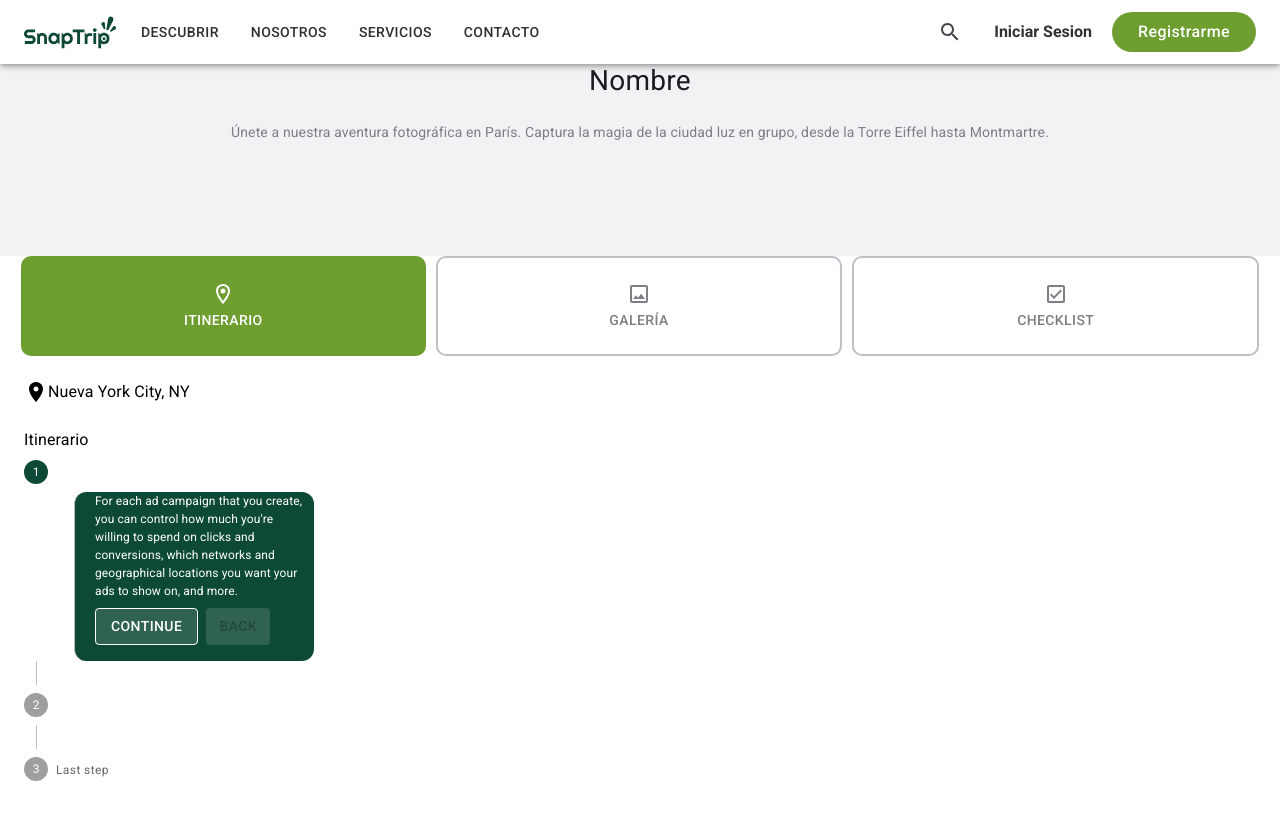
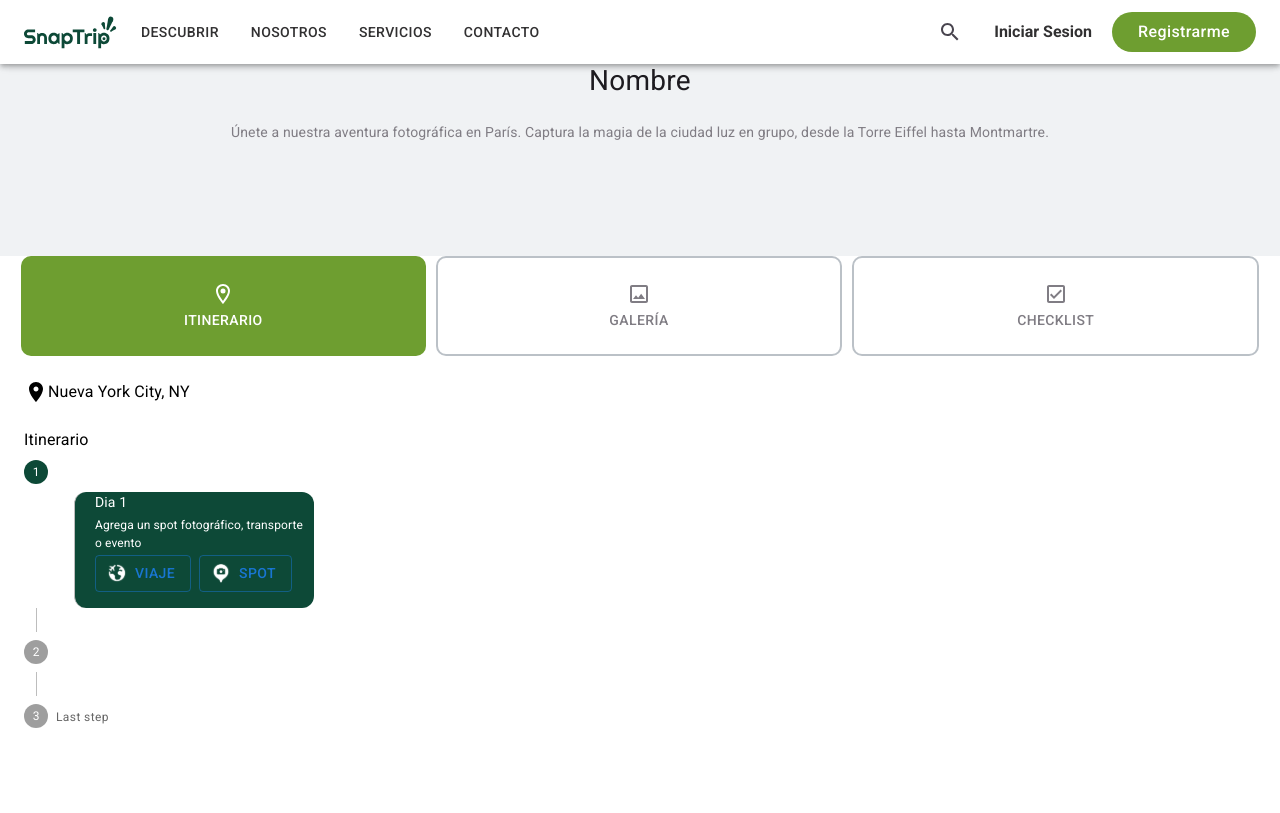
Before and after one commit to No-Country-simulation/s16-17-t-python-react, a React (Vite) app in the folder frontend/: page /create/events in a window 1280 px wide. Built offline with nearby package versions, Linux system fonts and the light colour scheme; no server answers.

Commit message:
Add: Card condicional para eventos, refactorizacion de ContactForm

```diff
--- a/frontend/src/pages/Home/ContactForm.jsx
+++ b/frontend/src/pages/Home/ContactForm.jsx
@@ -1,7 +1,34 @@
 /* eslint-disable arrow-body-style */
-import { Box, Fab, Link, TextField, Typography } from '@mui/material'
+import { Box, Fab, Link, styled, TextField, Typography } from '@mui/material'
 
 export const ContactForm = () => {
+
+	const StyledTextField = styled(TextField)`
+        & .MuiOutlinedInput-root .MuiOutlinedInput-notchedOutline {
+    border-color: #fff;
+  }
+  & .MuiFormLabel-root {
+    color: #fff;
+  }
+  & .Mui-focused .MuiOutlinedInput-notchedOutline {
+    border-color: #fff;
+  }
+  & .MuiInputBase-input {
+    color: #fff;
+  }
+  & .MuiOutlinedInput-root:hover .MuiOutlinedInput-notchedOutline {
+    border-color: #fff;
+  }
+  & .MuiInputLabel-outlined:hover {
+    color: #fff;
+  }
+  & .MuiOutlinedInput-root.Mui-focused .MuiOutlinedInput-input {
+    color: #fff;
+  }
+  & .MuiInputLabel-outlined.Mui-focused {
+    color: #fff;
+  }
+    `;
 	return (
 		<Box
 			sx={{
@@ -17,59 +44,17 @@ export const ContactForm = () => {
 			<Typography sx={{ color: '#fff', fontSize: '1.25rem' }}>
 				Contactanos:
 			</Typography>
-			<TextField
+			<StyledTextField
 				label="Nombre"
 				variant="outlined"
-				sx={{
-					'& .MuiOutlinedInput-notchedOutline': {
-						borderColor: '#fff',
-					},
-					'& .MuiFormLabel-root': {
-						color: '#fff',
-					},
-					'& .Mui-focused .MuiOutlinedInput-notchedOutline': {
-						borderColor: '#fff',
-					},
-					'& .MuiInputBase-input': {
-						color: '#fff',
-					},
-				}}
 			/>
-			<TextField
+			<StyledTextField
 				label="Email"
 				variant="outlined"
-				sx={{
-					'& .MuiOutlinedInput-notchedOutline': {
-						borderColor: '#fff',
-					},
-					'& .MuiFormLabel-root': {
-						color: '#fff',
-					},
-					'& .Mui-focused .MuiOutlinedInput-notchedOutline': {
-						borderColor: '#fff',
-					},
-					'& .MuiInputBase-input': {
-						color: '#fff',
-					},
-				}}
 			/>
-			<TextField
+			<StyledTextField
 				label="Mensaje"
 				variant="outlined"
-				sx={{
-					'& .MuiOutlinedInput-notchedOutline': {
-						borderColor: '#fff',
-					},
-					'& .MuiFormLabel-root': {
-						color: '#fff',
-					},
-					'& .Mui-focused .MuiOutlinedInput-notchedOutline': {
-						borderColor: '#fff',
-					},
-					'& .MuiInputBase-input': {
-						color: '#fff',
-					},
-				}}
 			/>
 			<Fab
 				variant="extended"
--- a/frontend/src/pages/events/CreateEvents/EventsTravel.jsx
+++ b/frontend/src/pages/events/CreateEvents/EventsTravel.jsx
@@ -1,7 +1,6 @@
 /* eslint-disable no-magic-numbers */
 /* eslint-disable arrow-body-style */
 
-import LocationOnIcon from '@mui/icons-material/LocationOn'
 import {
 	Box,
 	Stack,
@@ -14,14 +13,16 @@ import {
 	Stepper,
 } from '@mui/material'
 import { useState } from 'react'
+import LocationOnIcon from '@mui/icons-material/LocationOn'
+import { StepperCard } from './StepperCard/StepperCard'
 
 export const EventsTravel = () => {
 	const steps = [
 		{
 			label: '',
-			description: `For each ad campaign that you create, you can control how much
-                    you're willing to spend on clicks and conversions, which networks
-                    and geographical locations you want your ads to show on, and more.`,
+			stepCard: (
+				<StepperCard />
+			)
 		},
 		{
 			label: '',
@@ -91,39 +92,12 @@ export const EventsTravel = () => {
 									ml: '50px',
 								}}
 							>
-								<Typography sx={{ fontSize: '12px' }}>
-									{step.description}
-								</Typography>
+								<Box>
+									{step.stepCard}
+								</Box>
 								<Box sx={{ mb: 2 }}>
 									<div>
-										<Button
-											variant="outlined"
-											onClick={handleNext}
-											sx={{
-												mt: 1,
-												mr: 1,
-												backgroundColor: '#d9d9d92b',
-												color: '#fff',
-												borderColor: '#fff',
-											}}
-										>
-											{index === steps.length - 1 ?
-												'Finish'
-											:	'Continue'}
-										</Button>
-										<Button
-											disabled={index === 0}
-											onClick={handleBack}
-											sx={{
-												mt: 1,
-												mr: 1,
-												backgroundColor: '#d9d9d92b',
-												color: '#fff',
-												borderColor: '#fff',
-											}}
-										>
-											Back
-										</Button>
+
 									</div>
 								</Box>
 							</StepContent>
--- /dev/null
+++ b/frontend/src/pages/events/CreateEvents/StepperCard/StepperCard.jsx
@@ -0,0 +1,132 @@
+/* eslint-disable arrow-body-style */
+/* eslint-disable no-magic-numbers */
+import { useState } from 'react';
+import TravelIcon from '../../../../assets/img/travel-icon.svg'
+import SpotIcon from '../../../../assets/img/spot-icon.svg'
+import { Button, TextField, Typography, Stack, Box, IconButton, styled } from '@mui/material';
+import TravelExploreIcon from '@mui/icons-material/TravelExplore';
+import FlightTakeoffIcon from '@mui/icons-material/FlightTakeoff';
+import DirectionsBusIcon from '@mui/icons-material/DirectionsBus';
+import DirectionsTransitIcon from '@mui/icons-material/DirectionsTransit';
+import DirectionsCarIcon from '@mui/icons-material/DirectionsCar';
+import CloseIcon from '@mui/icons-material/Close';
+import CheckIcon from '@mui/icons-material/Check';
+
+export const StepperCard = () => {
+    const StyledTextField = styled(TextField)`
+        & .MuiOutlinedInput-root .MuiOutlinedInput-notchedOutline {
+    border-color: #fff;
+  }
+  & .MuiFormLabel-root {
+    color: #fff;
+  }
+  & .Mui-focused .MuiOutlinedInput-notchedOutline {
+    border-color: #fff;
+  }
+  & .MuiInputBase-input {
+    color: #fff;
+  }
+  & .MuiOutlinedInput-root:hover .MuiOutlinedInput-notchedOutline {
+    border-color: #fff;
+  }
+  & .MuiInputLabel-outlined:hover {
+    color: #fff;
+  }
+  & .MuiOutlinedInput-root.Mui-focused .MuiOutlinedInput-input {
+    color: #fff;
+  }
+  & .MuiInputLabel-outlined.Mui-focused {
+    color: #fff;
+  }
+    `;
+    const [showForm, setShowForm] = useState(false);
+
+    const handleTravelClick = () => {
+        setShowForm(true);
+    };
+
+    const closeTravel = () => {
+        setShowForm(false)
+    }
+
+  return(
+    <>
+    {!showForm &&
+        <Box sx={{
+            display: 'flex',
+            flexDirection: 'column',
+            gap: '3px'
+        }}>
+        <Typography fontSize='14px'>Dia 1</Typography>
+            <Typography fontSize='12px'>Agrega un spot fotográfico, transporte o evento</Typography>
+            <Stack direction='row' spacing={1}>
+                <Button
+                variant='outlined'
+                startIcon={<img src={TravelIcon} width='20px' height='20px'/>}
+                onClick={handleTravelClick}
+                >
+                    Viaje
+                </Button>
+                <Button
+                variant='outlined'
+                startIcon={<img src={SpotIcon} width='20px' height='20px'/>}
+                >
+                    Spot
+                </Button>
+            </Stack>
+        </Box>
+    }
+
+    {showForm &&
+    <Box sx={{
+        display: 'flex',
+        flexDirection: 'column',
+        mt: '10px'
+    }}>
+        <Typography fontSize='14px'>Dia 1</Typography>
+        <Stack direction='row' sx={{
+            justifyContent: 'space-around',
+            py: '10px',
+        }}>
+            <IconButton sx={{color: '#fff'}}>
+                <FlightTakeoffIcon />
+            </IconButton>
+            <IconButton sx={{color: '#fff'}}>
+                <DirectionsBusIcon />
+            </IconButton>
+            <IconButton sx={{color: '#fff'}}>
+                <DirectionsTransitIcon />
+            </IconButton>
+            <IconButton sx={{color: '#fff'}}>
+                <DirectionsCarIcon />
+            </IconButton>
+        </Stack>
+        <Stack spacing={2}>
+            <StyledTextField label="Origen" variant="outlined" />
+            <StyledTextField label="Destino" variant="outlined" />
+        <Box sx={{
+            display: 'flex',
+            gap: '10px'
+        }}>
+            <StyledTextField label="Empieza" variant="outlined" />
+            <StyledTextField label="Termina" variant="outlined" />
+        </Box>
+        </Stack>
+        <Stack direction='row' sx={{
+            alignSelf: 'flex-end',
+            mt: '15px'
+        }}>
+            <IconButton sx={{color: '#fff'}} onClick={closeTravel}>
+                <CloseIcon />
+            </IconButton>
+            <IconButton sx={{color: '#6E9E30', backgroundColor: '#EFEFEF'}}>
+                <CheckIcon />
+            </IconButton>
+        </Stack>
+    </Box>
+
+    }
+
+    </>
+  );
+};
--- /dev/null
+++ b/frontend/src/pages/events/CreateEvents/StepperCard/index.js
@@ -0,0 +1 @@
+export * from './StepperCard'
```
Also changed, not shown: frontend/src/assets/img/spot-icon.svg (added), frontend/src/assets/img/travel-icon.svg (added).
